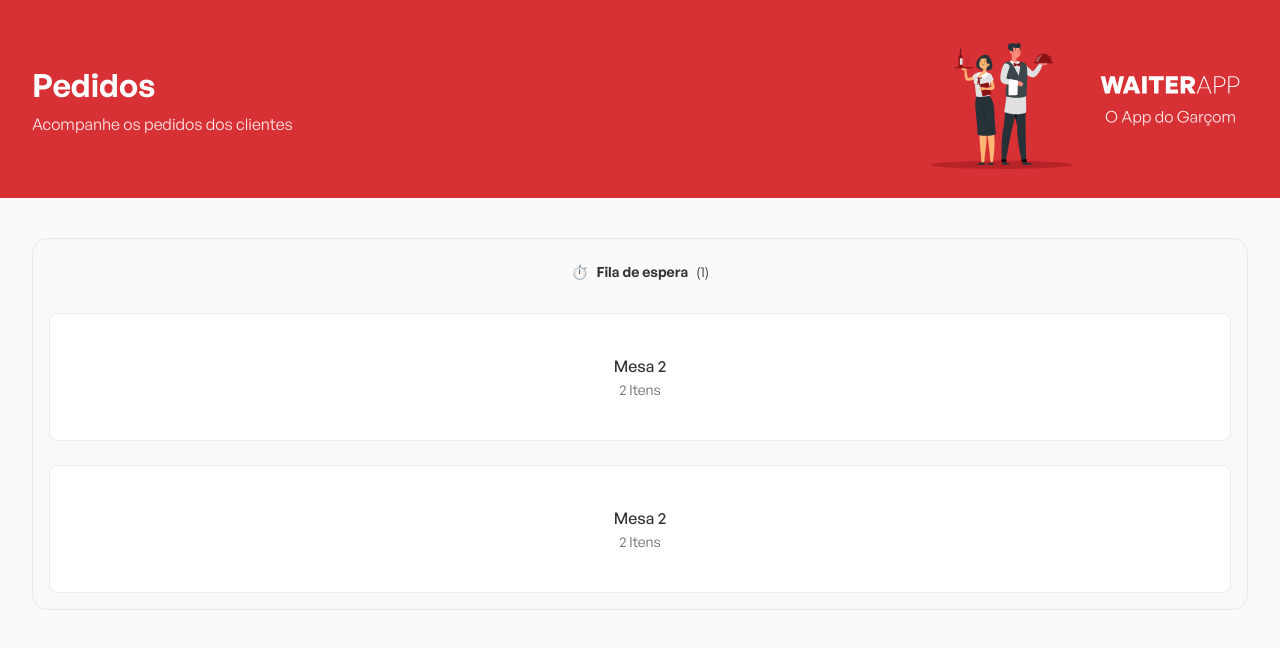
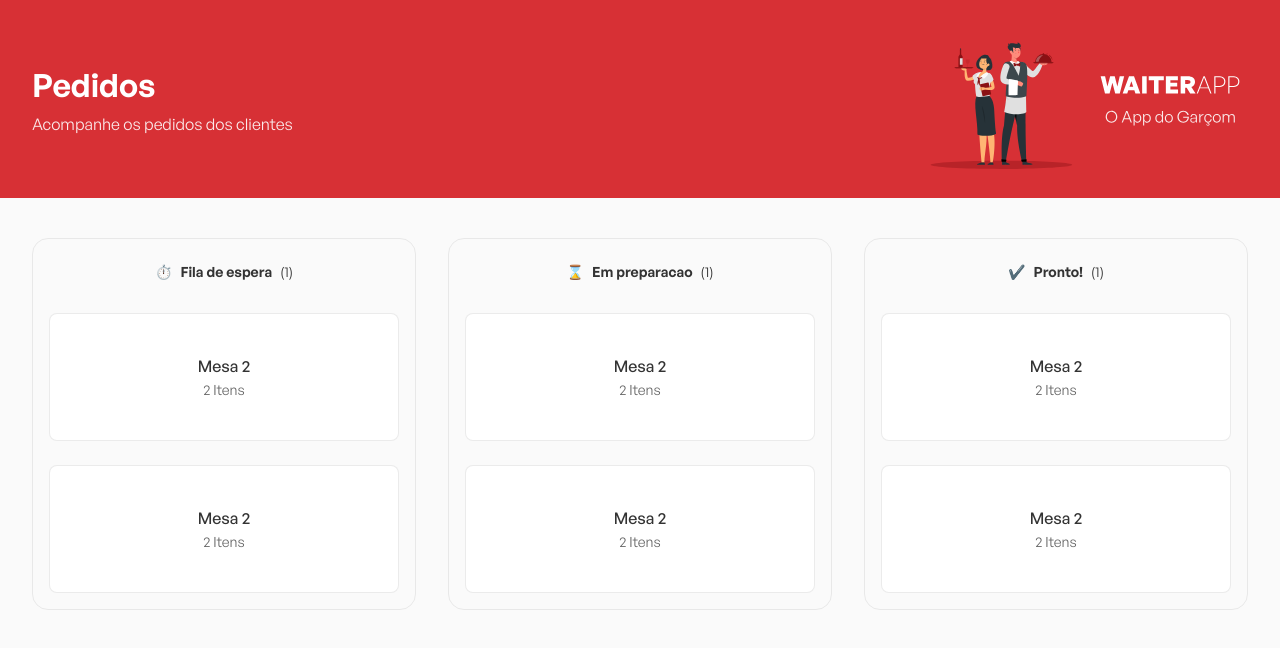
Before and after one commit to PauloHPMKT/opjs-front-web-typescript, a React (Vite) app: page / in a window 1280 px wide. Shown: the top 648 px of the page. Built offline with nearby package versions, Linux system fonts and the light colour scheme.

Commit message:
refatorando codigo

```diff
--- a/src/components/Orders/index.tsx
+++ b/src/components/Orders/index.tsx
@@ -4,7 +4,18 @@
 const Orders = () => {
 	return (
 		<Container>
-			<OrdersBoard />
+			<OrdersBoard
+				icon="⏱️"
+				title="Fila de espera"
+			/>
+			<OrdersBoard
+				icon="⌛"
+				title="Em preparacao"
+			/>
+			<OrdersBoard
+				icon="✔️"
+				title="Pronto!"
+			/>
 		</Container>
 	)
 }
--- a/src/components/OrdersBoard/index.tsx
+++ b/src/components/OrdersBoard/index.tsx
@@ -1,12 +1,16 @@
 import { Board, OrdersContainer } from "./styles";
 
+interface OrdersBoardsProps {
+	icon: string;
+	title: string
+}
 
-const OrdersBoard = () => {
+const OrdersBoard = ({icon, title}: OrdersBoardsProps) => {
 	return (
 		<Board>
 			<header>
-				<span>⏱️</span>
-				<strong>Fila de espera</strong>
+				<span>{icon}</span>
+				<strong>{title}</strong>
 				<span>(1)</span>
 			</header>
 			<OrdersContainer>
```
